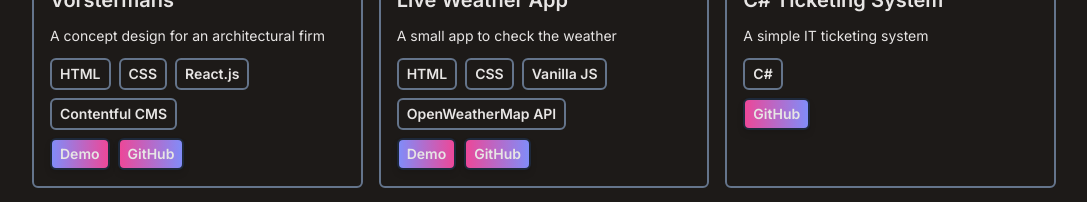
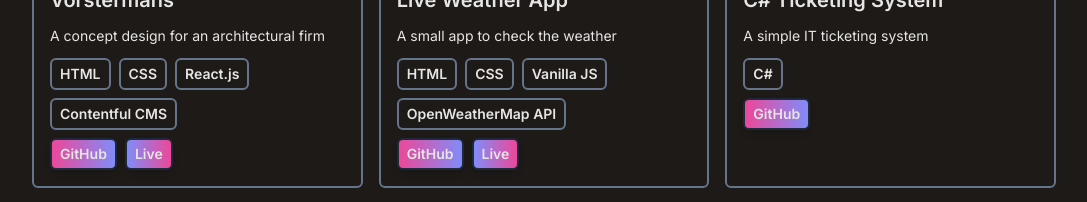
Before and after one commit to windsywinds/webportfolio, a React (Vite) app: page / in a window 1280 px wide. Shown: the part 1480-1682 px from the top of the page, without its empty margins (96-1183 px from the left). Built offline with nearby package versions, Linux system fonts and the light colour scheme; grey boxes are pictures that could not be loaded.

Commit message:
project card // Demo and Git order

```diff
--- a/src/components/PortfolioItem.jsx
+++ b/src/components/PortfolioItem.jsx
@@ -18,8 +18,9 @@ function PortfolioItem({title, imgURL, imgALT, slug, stack, demoURL, gitURL}) {
             </span>
         ))} </p>
         <div className="flex flex-wrap gap-2 pt-2 flex-row items-center justify-start text-xs md:text-sm">
-            {demoURL && <a className="inline-block px-2 py-1 font-semibold border-2 border-slate-800 rounded-md bg-gradient-to-r from-indigo-400 to-pink-500 drop-shadow-md" target="blank" href={demoURL}>Demo</a>}
             {gitURL && <a className="inline-block px-2 py-1 font-semibold border-2 border-slate-800 rounded-md bg-gradient-to-r from-pink-500 to-indigo-400 drop-shadow-md" target="blank" href={gitURL}>GitHub</a>}
+            {demoURL && <a className="inline-block px-2 py-1 font-semibold border-2 border-slate-800 rounded-md bg-gradient-to-r from-indigo-400 to-pink-500 drop-shadow-md" target="blank" href={demoURL}>Live</a>}
+
             </div>
     </div>
     </div>
```
